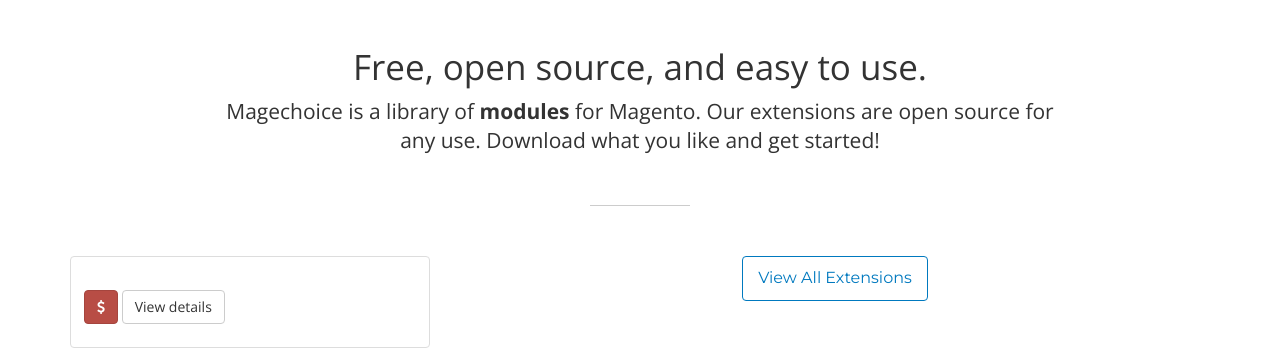
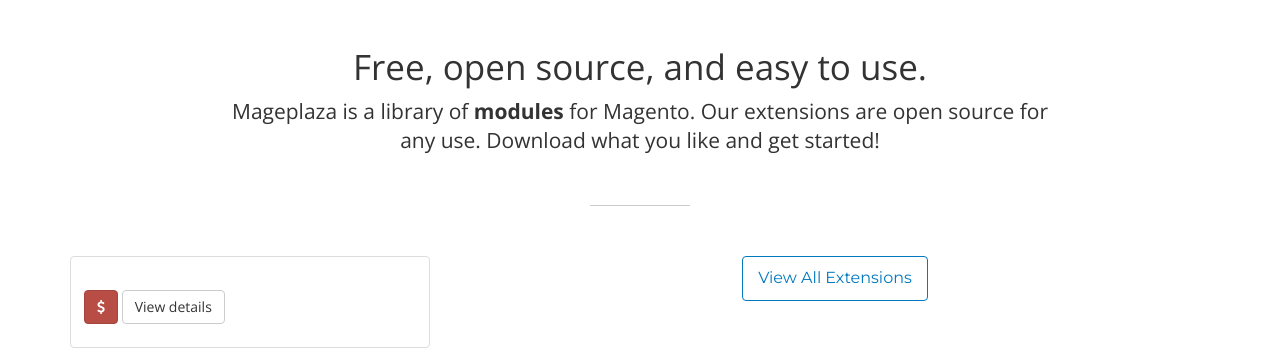
Before and after one commit to kangpaper/mplaza, a Jekyll site: the page built from index.html, in a window 1280 px wide and 1318 px high. Shown: the part 564-913 px from the top of the window. Built offline with Jekyll 4.4.1, drawn with Linux system fonts in a browser that asks for light colours; nearby versions of some CDN libraries; the list of posts is cut into pages by our own code.

Commit message:
Auto update

```diff
--- a/_config.yml
+++ b/_config.yml
@@ -10,7 +10,7 @@
 author: "mageplaza"
 this_year: "2016"
 
-paypal: "support@buildwith.com"
+paypal: "support@mageplaza.com"
 
 google_verify: "mqeRPCxfPDdd8Ai589_r1ylvomMFyjYC0epneqbK74"
 bing_verify:
--- a/index.html
+++ b/index.html
@@ -1,9 +1,9 @@
 ---
 layout: home
-title: Magento Extensions
-meta-title: "Magento Extensions"
-meta-description: "Magento Extensions"
-meta-keywords: "magento extension, magechoice, best magento extension"
+title: Mageplaza
+meta-title: "Mageplaza"
+meta-description: "Mageplaza, the collection of FREE Magento Extensions for every Magento store."
+meta-keywords: "mageplaza"
 redirect_from:
     - /index.php/
 ---
@@ -13,7 +13,7 @@
     <div class="row home-intro text-center">
         <div class="col-lg-12">
             <h2 class="tagline">Free, open source, and easy to use.</h2>
-            <p class="lead">Magechoice is a library of <strong>modules</strong> for Magento. Our extensions are open source for any use. Download what you like and get started!</p>
+            <p class="lead">Mageplaza is a library of <strong>modules</strong> for Magento. Our extensions are open source for any use. Download what you like and get started!</p>
             <hr class="small">
         </div>
     </div>
```
